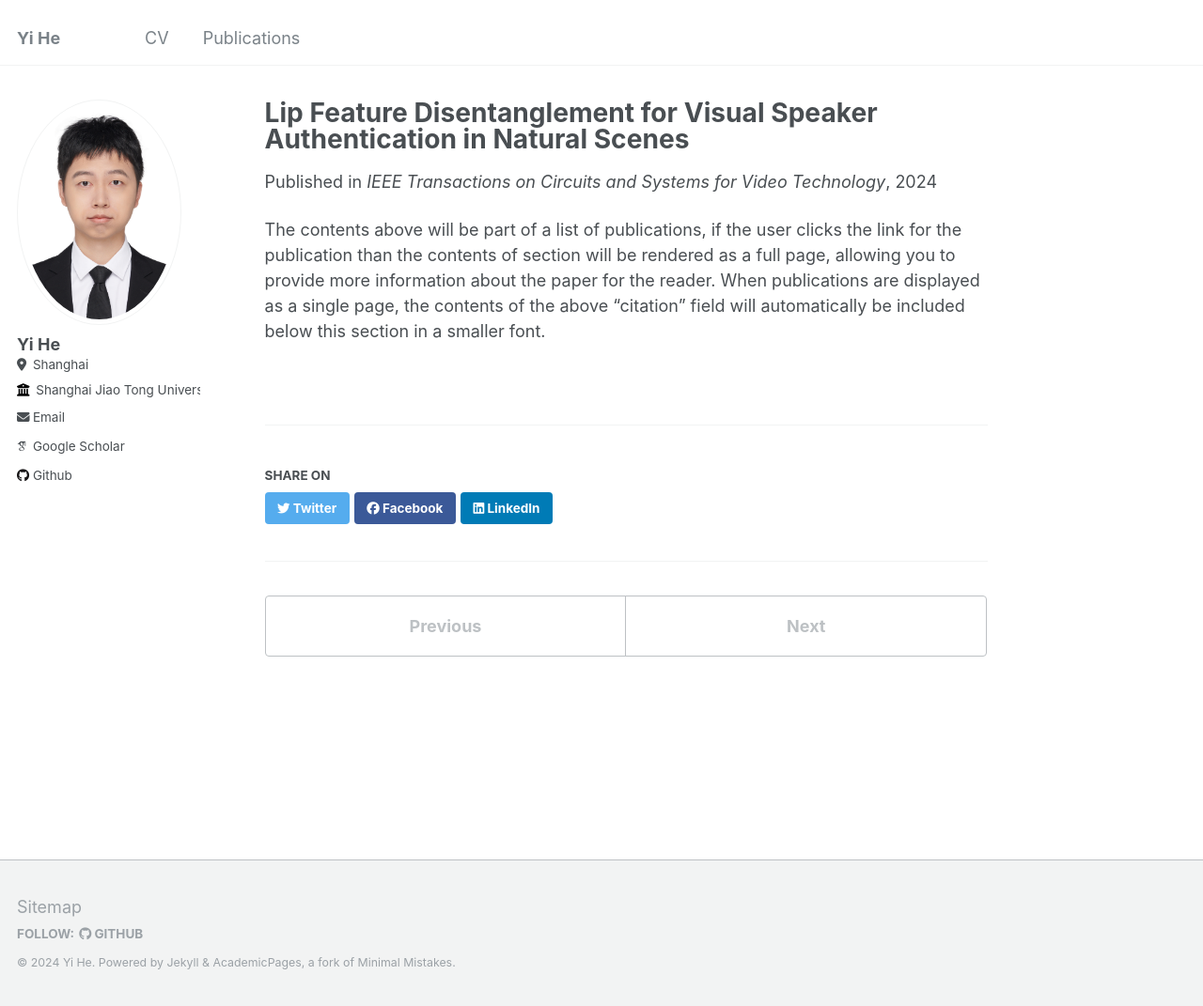
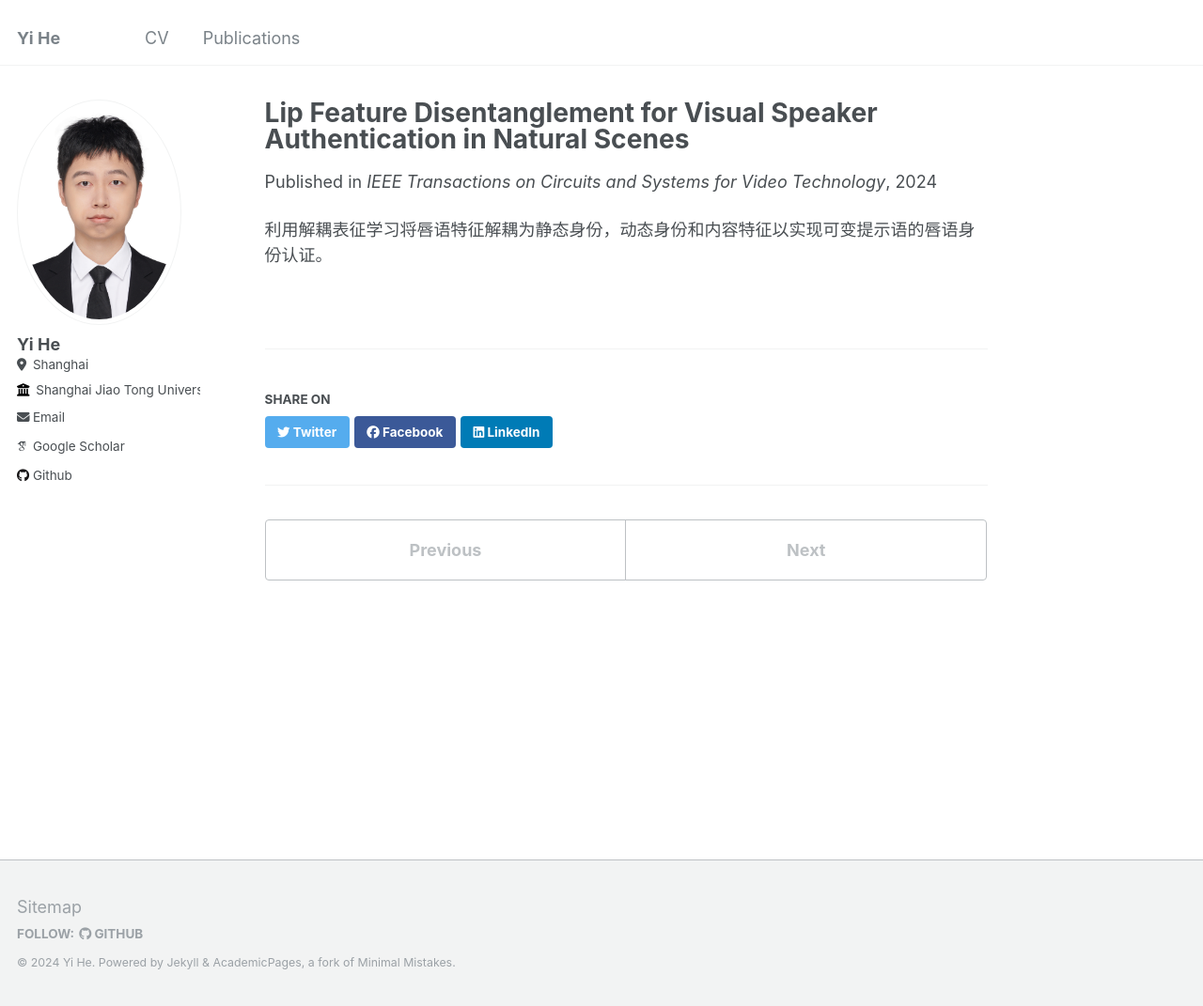
Before and after one commit to heyi0616/heyi0616.github.io, a Jekyll site: the page built from _publications/TCSVT2024.md, in a window 1280 px wide and 1071 px high. Shown: the whole window at 94% size. Built offline with Jekyll 4.4.1, drawn with Linux system fonts in a browser that asks for light colours; some web fonts are replaced.

Commit message:
Update TCSVT2024.md

```diff
--- a/_publications/TCSVT2024.md
+++ b/_publications/TCSVT2024.md
@@ -1,7 +1,7 @@
 ---
 title: "Lip Feature Disentanglement for Visual Speaker Authentication in Natural Scenes"
 collection: publications
-permalink: /publication/2024-02-17-paper-title-number-4
+permalink: /publication/TDVSA
 excerpt: 'Yi He, Lei Yang, Shilin Wang, Alan Wee-Chung Liew'
 date: 2024-05-27
 venue: 'IEEE Transactions on Circuits and Systems for Video Technology'
@@ -10,4 +10,4 @@ slidesurl:
 citation:
 ---
 
-The contents above will be part of a list of publications, if the user clicks the link for the publication than the contents of section will be rendered as a full page, allowing you to provide more information about the paper for the reader. When publications are displayed as a single page, the contents of the above "citation" field will automatically be included below this section in a smaller font.
+利用解耦表征学习将唇语特征解耦为静态身份，动态身份和内容特征以实现可变提示语的唇语身份认证。
```
